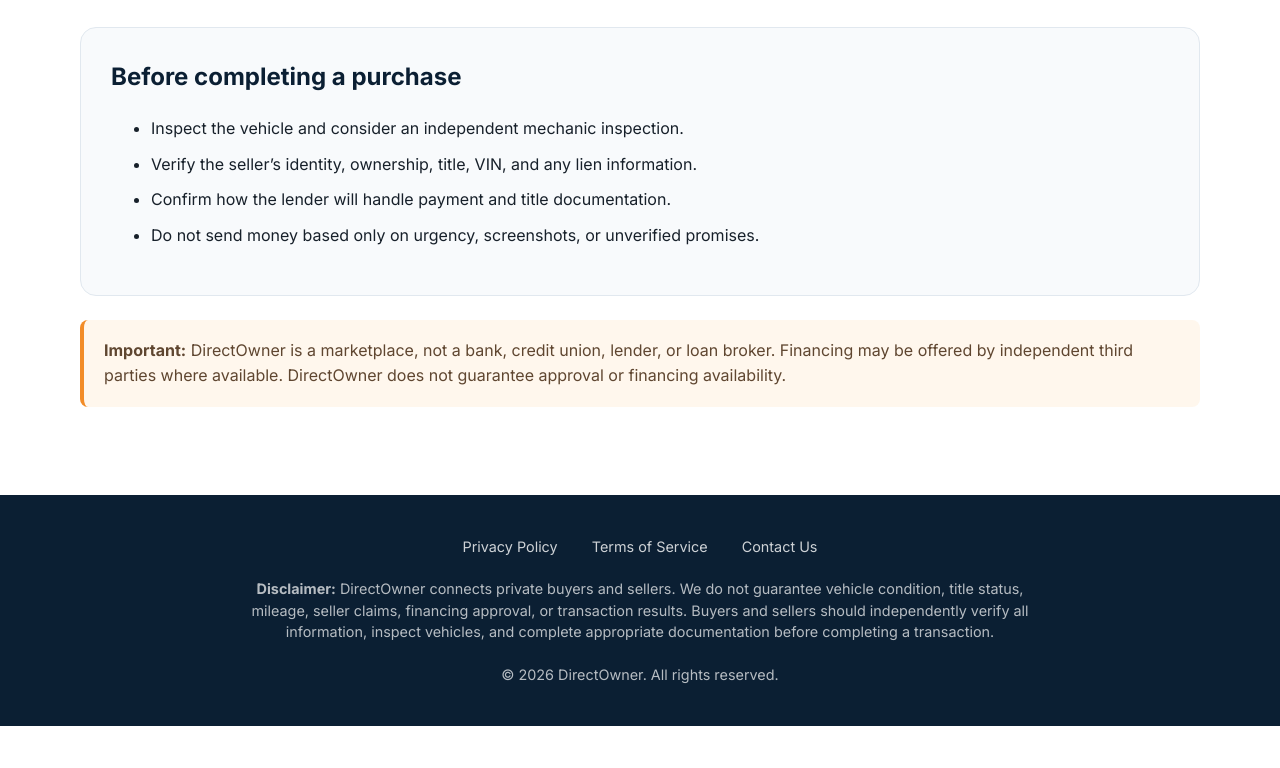
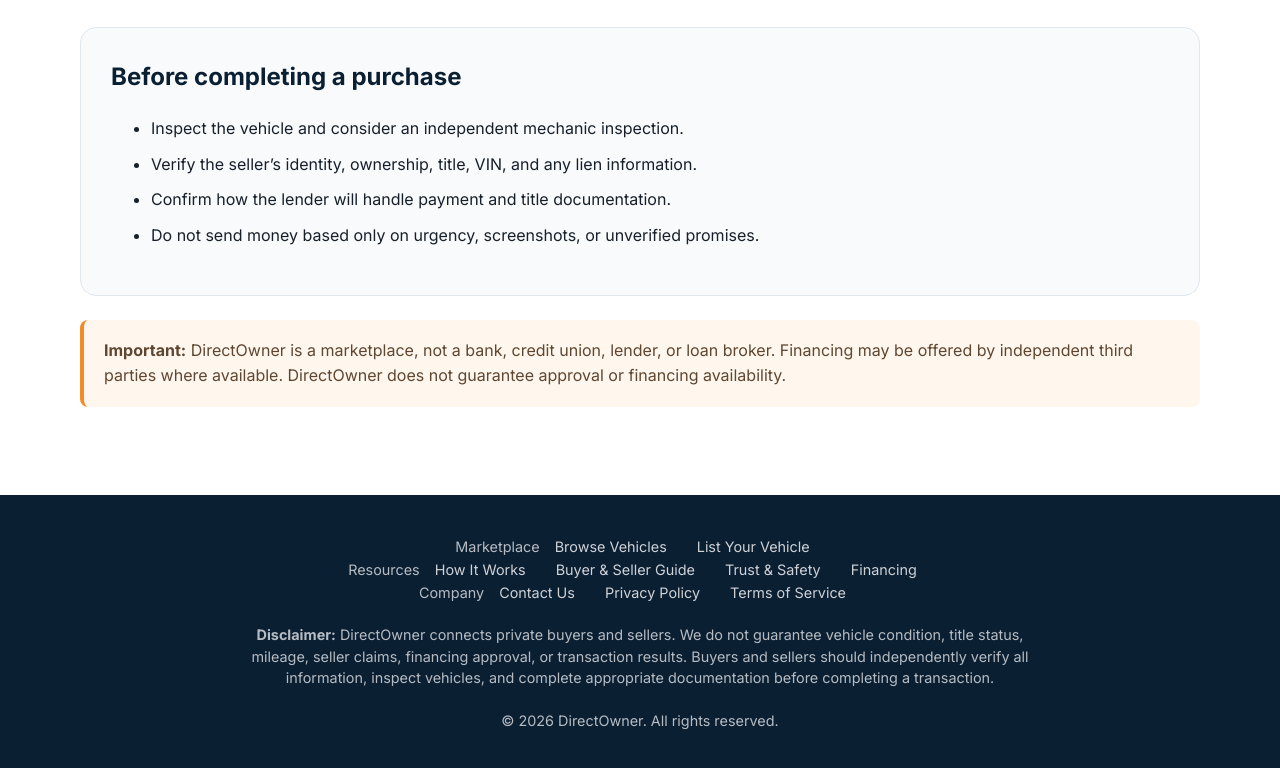
Before and after one commit to sharonballi49/directowner-site, a plain HTML site: page financing.html in a window 1280 px wide. Shown: the part 1270-2038 px from the top of the page. Before the commit the page ends 1996 px from the top, so only its background shows below. Drawn offline with Linux system fonts and the light colour scheme.

Commit message:
Simplify navigation and organize footer resources

```diff
--- a/financing.html
+++ b/financing.html
@@ -82,11 +82,11 @@
 
   <footer class="site-footer">
     <div class="container footer-content">
-      <div class="footer-links">
-        <a href="privacy.html">Privacy Policy</a>
-        <a href="terms.html">Terms of Service</a>
-        <a href="contact.html">Contact Us</a>
-      </div>
+      <div class="footer-links footer-links-organized">
+  <div class="footer-group"><span class="footer-group-title">Marketplace</span><a href="browse.html">Browse Vehicles</a><a href="sell.html">List Your Vehicle</a></div>
+  <div class="footer-group"><span class="footer-group-title">Resources</span><a href="how-it-works.html">How It Works</a><a href="guide.html">Buyer &amp; Seller Guide</a><a href="trust.html">Trust &amp; Safety</a><a href="financing.html">Financing</a></div>
+  <div class="footer-group"><span class="footer-group-title">Company</span><a href="contact.html">Contact Us</a><a href="privacy.html">Privacy Policy</a><a href="terms.html">Terms of Service</a></div>
+</div>
       <p class="footer-disclaimer"><strong>Disclaimer:</strong> DirectOwner connects private buyers and sellers. We do not guarantee vehicle condition, title status, mileage, seller claims, financing approval, or transaction results. Buyers and sellers should independently verify all information, inspect vehicles, and complete appropriate documentation before completing a transaction.</p>
       <p class="footer-copyright">&copy; 2026 DirectOwner. All rights reserved.</p>
     </div>
```
